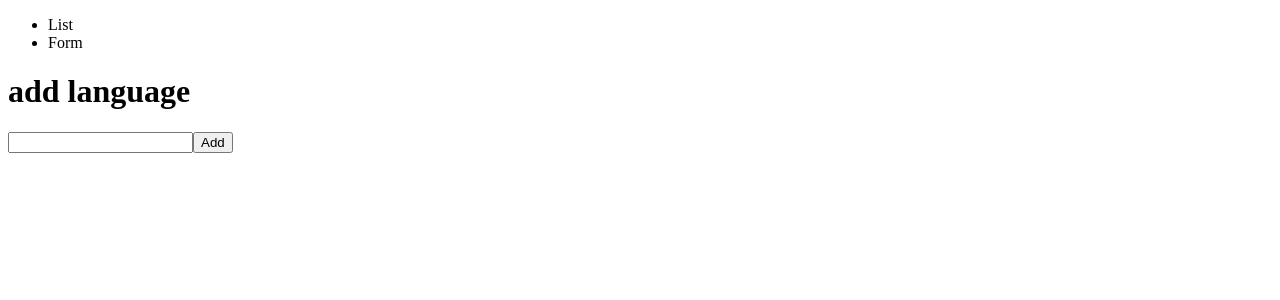
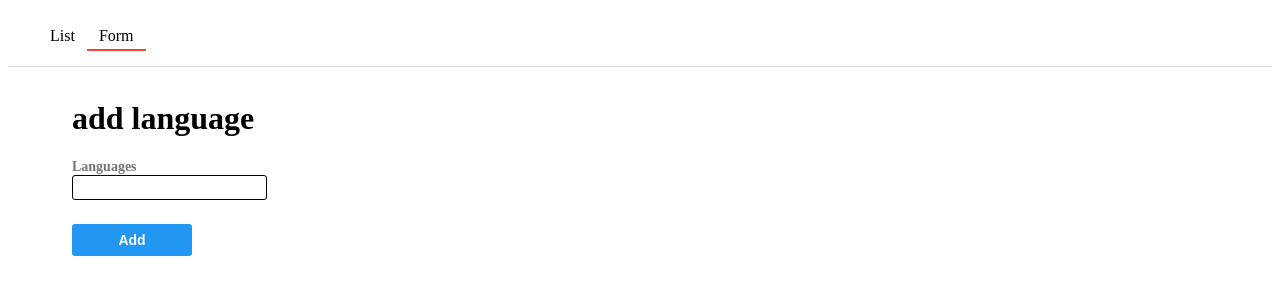
Before and after one commit to HayatoMoromasa/lslt, a React (Create React App) app: page / in a window 1280 px wide. Both pictures are taken after a click on the item "Form". Shown: the top 300 px of the page. Built offline with nearby package versions, Linux system fonts and the light colour scheme.

Commit message:
add style

```diff
--- a/package.json
+++ b/package.json
@@ -9,6 +9,7 @@
     "react": "^17.0.1",
     "react-dom": "^17.0.1",
     "react-scripts": "4.0.2",
+    "styled-components": "^5.2.1",
     "web-vitals": "^1.0.1"
   },
   "scripts": {
--- a/src/App.js
+++ b/src/App.js
@@ -1,7 +1,28 @@
+import styled from 'styled-components';
 import { useEffect,useState } from 'react';
 import { List } from "./List";
 import { Form } from "./Form";
 import { getLanguages } from './const/languages';
+
+
+
+const Header = styled.header`
+  display: flex;
+  justify-content: space-between;
+  padding: 15px 30px;
+  border-bottom: 1px solid #e0e0e0;
+`
+const HeaderUl = styled.ul`
+  display: flex;
+  margin: 0;
+  padding: 0;
+`
+const HeaderLi = styled.li`
+  list-style: none;
+  padding: 4px 12px;
+  cursor: pointer;
+  border-bottom: ${ props => props.focused ? '2px solid #f44336' : 'none'};
+`
 
 
 function App() {
@@ -27,12 +48,12 @@
 
   return (
     <div>
-    <header>
-      <ul>
-        <li onClick={() => setTab('list')}>List</li>
-        <li onClick={() => setTab('form')}>Form</li>
-      </ul>
-    </header>
+    <Header>
+      <HeaderUl>
+        <HeaderLi focused={tab === 'list'} onClick={() => setTab('list')}>List</HeaderLi>
+        <HeaderLi focused={tab === 'form'} onClick={() => setTab('form')}>Form</HeaderLi>
+      </HeaderUl>
+    </Header>
       {
         tab === 'list' ?  <List langs={langs}/> : <Form onAddLang={addLang}/>
       }
--- a/src/Form.js
+++ b/src/Form.js
@@ -1,4 +1,28 @@
 import { useState } from 'react';
+import { Button } from './components/button';
+import styled from 'styled-components';
+
+const Container = styled.div`
+    padding: 12px 64px;
+`
+
+const Label = styled.label`
+    display: flex;
+    color: #757575;
+    font-size: 14px;
+    font-weight: bold;
+`
+const Input = styled.input`
+    border-radius: 3px;
+    padding: 4px 8px;
+    border: 1px solid black;
+`
+const ButtonContainer = styled.div`
+    margin-top: 24px;
+`
+const FormButton = styled(Button)`/* スタイルを引き継ぎつつ更新できる*/
+    width: 120px;
+`
 
 export const Form = ({onAddLang}) => {
     const [ text, setText ] = useState('');
@@ -9,16 +33,19 @@
         setText('');
     }
     return (
-        <div>
+        <Container>
         <h1>add language</h1>
             <form onSubmit={submitForm}>
-                <input
-                    type="text"
-                    value={text}
-                    onChange={(e) => setText(e.target.value)}
-                />
-                <button>Add</button>
+            <div>
+                <Label>Languages</Label>
+                    <Input
+                        type="text"
+                        value={text}
+                        onChange={(e) => setText(e.target.value)}
+                    />
+            </div>
+                <ButtonContainer><FormButton>Add</FormButton></ButtonContainer>
             </form>
-        </div>
+        </Container>
     )
 }
--- a/src/List.js
+++ b/src/List.js
@@ -1,4 +1,17 @@
+import styled from 'styled-components';
 import { useEffect } from 'react';
+
+const Container = styled.div`
+    padding: 12px 64px;
+`
+
+const ListItem = styled.div`
+    padding: 8px 16px;
+
+    &:nth-child(n+2) {
+        border-top: 1px solid #D9DBDE;
+    }
+`
 
 export const List = ({langs}) => {
      useEffect(() => {
@@ -8,12 +21,12 @@
          }
      })
     return (
-        <div>
+        <Container>
             {
                 langs.map((lang,index) => {
-                    return <p key={index}>{lang}</p>
+                    return <ListItem key={index}>{lang}</ListItem>
                 })
             }
-        </div>
+        </Container>
     )
 }
--- /dev/null
+++ b/src/components/button.js
@@ -0,0 +1,13 @@
+import styled from 'styled-components';
+
+export const Button = styled.button`
+    border: none;
+    border-radius: 3px;
+    background-color: #2196f3;
+    padding: 8px 16px;
+    min-width: 100px;
+    font-size: 14px;
+    font-weight: bold;
+    color: white;
+    cursor: pointer;
+`
```
Also changed, not shown: 1 other file (tests, documents, lock files or other folders).
